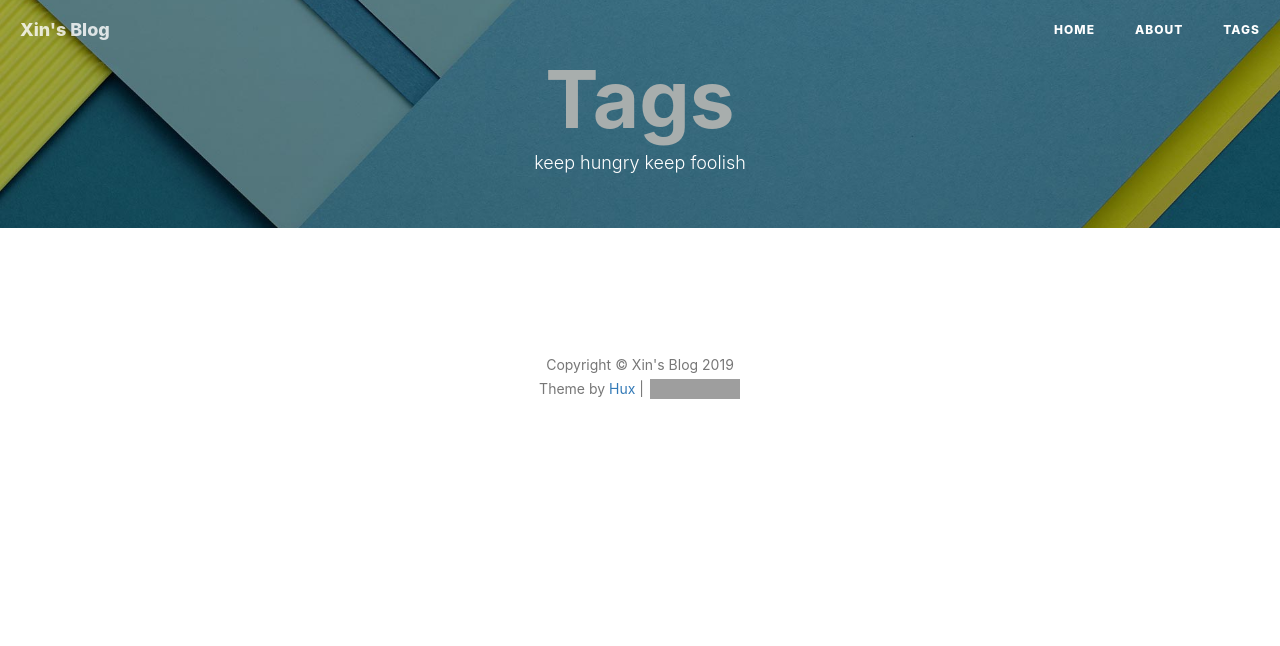
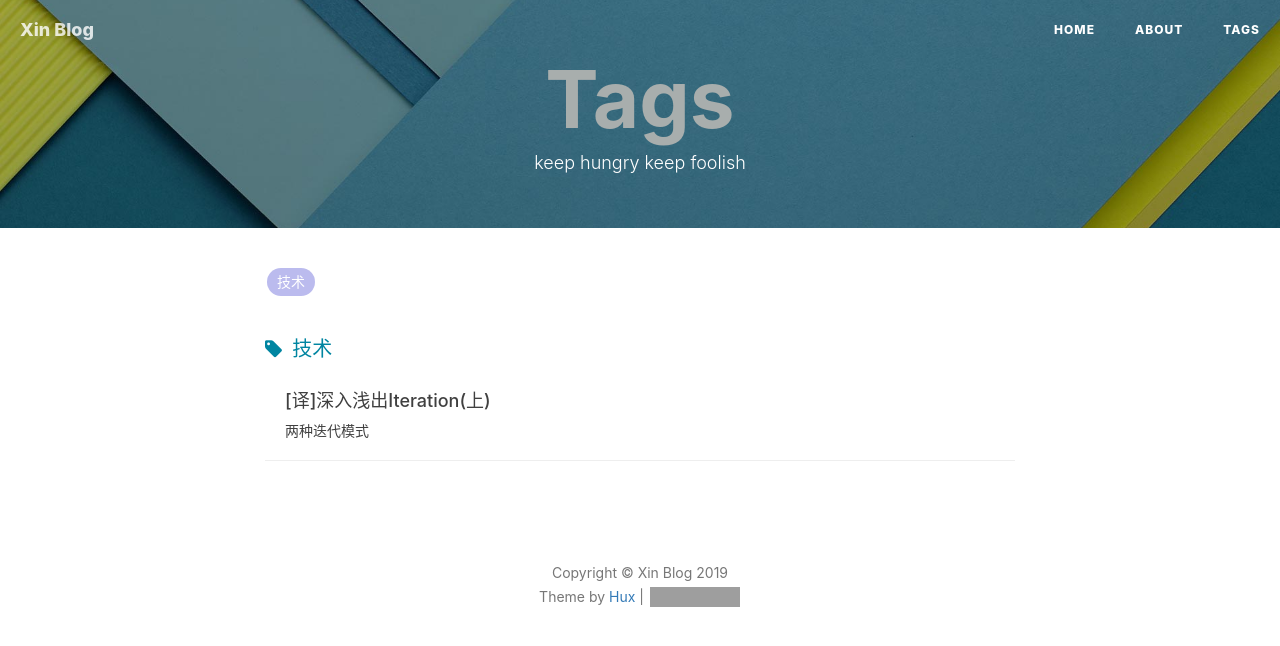
Before and after one commit to Aura-zx/Aura-zx.github.io, a Jekyll site: the page built from tags.html, in a window 1280 px wide. Shown: the top 646 px of the page. Built offline with Jekyll 4.4.1, drawn with Linux system fonts in a browser that asks for light colours; nearby versions of some CDN libraries; comment, search, counter and statistics services are not loaded; some of the changed lines change nothing that is shown; grey boxes are pictures that could not be loaded.

Commit message:
post: iteration inside and out part I

````diff
--- a/_config.yml
+++ b/_config.yml
@@ -1,6 +1,6 @@
 # Site settings
-title: Xin's Blog
-SEOTitle: 阿鑫的博客 | Xin's Blog
+title: Xin Blog
+SEOTitle: 阿鑫的博客 | Xin Blog
 header-img: img/tomb-raider.jpg
 email: kaomygod@gmail.com
 description: ""
@@ -52,7 +52,7 @@ kramdown:
 # Duoshuo settings
 duoshuo_username: huxblog
 # Share component is depend on Comment so we can NOT use share only.
-duoshuo_share: true                     # set to false if you want to use Comment without Sharing
+duoshuo_share: false                     # set to false if you want to use Comment without Sharing
 
 
 
--- /dev/null
+++ b/_posts/2019-11-14-iteration-inside-and-out-part-I.md
@@ -0,0 +1,440 @@
+---
+layout:     post
+title:      "[译]深入浅出Iteration(上)"
+subtitle:   "两种迭代模式"
+date:       2019-11-14
+author:     "Zhx"
+tags:
+    - 技术
+---
+
+# [译]深入浅出Iteration(上)
+
+> 原文：https://journal.stuffwithstuff.com/2013/01/13/iteration-inside-and-out/
+>
+> 作者：**Bob Nystrom**
+>
+> External Iterator VS Internal Iterator
+
+你知道迭代，知道 *循环* 的所有知识，认为这些都是编程语言中已经解决的问题。认真地说，下面的 *FORTRAN* 代码执行一个循环并且可以在50年前的计算机上执行：
+
+```fortran
+do i=1,10
+	print i
+end do
+```
+
+所以当我开始为我的小编程语言 [Magpie](http://magpie-lang.org/) 设计循环时，我发现这是一件做起来非常直接的事情：
+
+1. 看一堆其他的编程语言
+2. 看看最厉害的设计是什么
+3. 照着做
+
+当然，现在的第一个难题是，这不只是要循环一定次数，或者只是根据一系列数字进行循环。那是小孩都能做的事情，即使 C 语言都可以做。
+
+这关系到 *迭代* ：可以生成和使用任意序列的东西。它不只是“列表中的每一个元素”，它是“一个树的所有叶子节点”，或者“文件中的所有行”，或者“质数”。因此，这里有一个隐含的抽象层：你需要能够定义“迭代”对自己用途的含义。
+
+我的发现使我感到惊讶。事实证明，在其他语言里，存在两种完全独立不相关的迭代形式。 [Gafter and the Gang of Four](http://gafter.blogspot.com/2007/07/internal-versus-external-iterators.html) (同时也是一个杰出的乐队名) 把他们称为“内部(internal)”或“外部(external)”迭代器，听起来很花哨。
+
+每一种形式都只是在一些使用场景非常完美，另外的场景则令人生厌。他们就像阴阳，或者小孩和玩耍。
+
+### External iterators: OOPs, I did it again.
+
+硬币的第一面是 *外部* 迭代器。如果你使用 C++，Java，C#，Python，PHP 或者几乎任何 [single-dispatch](http://en.wikipedia.org/wiki/Dynamic_dispatch#Single_and_multiple_dispatch) 的面向对象的语言都有这样的迭代器。这些语言一般提供 `for` 或者 `foreach` 语句，就像这样：
+
+```dart
+var elements = [1, 2, 3, 4, 5];
+for (var i in elements) print(i);
+```
+
+（如果你好奇是什么语言，[Dart](http://www.dartlang.org/)）
+
+编译器看到的会有一点不一样。如果你有尼奥的能力，那么像上面的循环真实样子是：
+
+```dart
+var elements = [1, 2, 3, 4, 5];
+var __iterator = elements.iterator();
+while (__iterator.moveNext()) {
+  var i = __iterator.current;
+  print(i);
+}
+```
+
+`.iterator()`，`.moveNext()`，和 `.current` 这三个统称为*迭代协议*。如果你要定义你自己可以迭代的东西，你的类型需要支持这个协议。因为编译器对 `for` 语句会把它编译成这样(如果你喜欢 PL nerd 的术语也可以称为“[desugars](http://en.wikipedia.org/wiki/Syntactic_sugar)”)，支持这个协议可以让你的类型完美融合到循环中。
+
+在静态类型语言中，这个"协议"实际上是显式的接口：
+
+- Java: [`Iterable`](http://docs.oracle.com/javase/1.5.0/docs/api/java/lang/Iterable.html)
+- C#: [`IEnumerable`](http://msdn.microsoft.com/en-us/library/system.collections.ienumerable.aspx)
+- Dart: [`Iterable`](http://api.dartlang.org/docs/bleeding_edge/dart_core/Iterator.html)
+
+在动态类型语言中，它更加非正式，就像 Python 的 [iterator protocol](http://docs.python.org/2/library/stdtypes.html#iterator-types)。
+
+##### *Beautiful example 1: Finding an item*
+
+这是一个这种迭代器运行不错的例子。写一个函数当序列中有给定的项目时返回 `true` ，没有则返回 `false`。我将继续使用 Dart 因为我认为 Dart 语言能工作的很好并且大多数程序员都能理解：
+
+```dart
+find(Iterable haystack, needle) {
+  for (var item in haystack) {
+    if (item == needle) return true;
+  }
+
+  return false;
+}
+```
+
+十分简单。这段代码的一个关键点是*短路*：只要你发现了目标则停止循环。这不只是一个优化，在考虑某些序列(例如读取文件中的行)可能有副作用或可能有无限序列时也很关键。
+
+##### *Beautiful example 2: Interleaving two sequences*
+
+让我们做一些更复杂的事情，写一个函数，该函数接受两个序列并返回一个序列，这个序列的元素为每个序列的元素交替。例如[1, 2, 3]和['a', 'b', 'c']，结果为`1, 'a', 2, 'b', 3, 'c'`。
+
+```dart
+interleave(Iterable a, Iterable b) {
+  return new InterleaveIterable(a, b);
+}
+```
+
+这只是一个对象的委托，因为你需要一个类型去完成迭代器协议，这个类型：
+
+```dart
+class InterleaveIterable {
+  Iterable a;
+  Iterable b;
+  InterleaveIterable(this.a, this.b);
+
+  Iterator get iterator() {
+    return new InterleaveIterator(a.iterator(), b.iterator());
+  }
+}
+```
+
+好了，又是另一个委托。这是因为许多迭代器协议分割为“可以被迭代的类”与代表*当前*迭代状态的对象分开。前者不能通过迭代修改，而后者可以。现在让我完成真正的代码：
+
+```dart
+class InterleaveIterator {
+  Iterator a;
+  Iterator b;
+  InterleaveIterator(this.a, this.b);
+
+  bool moveNext() {
+    // Stop if we're done.
+    if (!a.moveNext()) return false;
+
+    // Swap them so we'll pull from the other one next time.
+    var temp = a;
+    a = b;
+    b = temp;
+    return true;
+  }
+
+  get current => a.current;
+}
+```
+
+这段代码虽然有一点冗长，但还是比较直接的。每一次调用 `moveNext()` ，它从一个迭代器中读取，然后交换迭代器，直到其中一个迭代器完成再停止，很时髦。
+
+##### *Kitten-punch example: Walking a tree*
+
+现在让我们看一个使用这种迭代器会很差的例子。这里有一个简单的二叉树的类：
+
+```dart
+class Tree {
+  Tree left;
+  String label;
+  Tree right;
+}
+```
+
+我们想 *中序* 遍历这个树，意味着我们会递归地打印出每一个左边节点，然后是中间节点，最后是右边节点。实现代码就像下面描述的那样简单：
+
+```dart
+printTree(Tree tree) {
+  if (tree.left != null) printTree(tree.left);
+  print(tree.label);
+  if (tree.left != null) printTree(tree.right);
+}
+```
+
+接着，我们发现需要在遍历过程中做一些事情。或许是将它转化为 JSON ，或者是记录节点的数量或其他事情。我们真正想要的是能够依次遍历节点，然后对每个项目执行我们想做的任何事情，所以上面的功能变成：
+
+```dart
+printTree(Tree tree) {
+  for (var node in tree) {
+    print(node.label);
+  }
+}
+```
+
+为了让上面的代码能工作，`Tree` 需要实现迭代协议。这看起来会像什么样，最好一次吞掉整个苦药：
+
+```dart
+class Tree implements Iterable<Tree> {
+  Tree left;
+  String label;
+  Tree right;
+  Tree(this.left, this.label, this.right);
+  Iterator get iterator => new TreeIterator(this);
+}
+
+class IterateState {
+  Tree tree;
+  int step = 0;
+  IteratorState(this.tree);
+}
+
+class TreeIterator implements Iterator<Tree> {
+  var stack = [];
+  TreeIterator(Tree tree) {
+    stack.add(new IteratorState(tree));
+  }
+
+  bool moveNext() {
+    var hasValue = false;
+    while (stack.length > 0 && !hasValue) {
+      var state = stack.last;
+      switch (state.step) {
+        case 0:
+          state.step = 1;
+          if (state.tree.left != null) {
+            stack.add(new IterateState(state.tree.left));
+          }
+          break;
+
+        case 1:
+          state.step = 2;
+          current = state.tree;
+          hasValue = true;
+          break;
+
+        case 2:
+          state.removeList();
+          if (state.tree.right != null) {
+            stack.add(new IterateState(state.tree.right));
+          }
+          break;
+      }
+    }
+
+    return hasValue;
+  }
+
+  Tree current;
+}
+```
+
+Sweet Mother of Turing (译:这就不翻译了，笑哭)，这里到底发生了什么，完全相同的行为是三行递归函数，现在是五十行怪物。
+
+一会儿我们将回过头来看这里到底出了什么问题，这里毫无疑问不是一种好的抽象中序遍历的方法。现在让我们换一下口味。
+
+### Internal iterators: Don't Call Me, I'll Call You
+
+现在，Ruby 使用者在笑，Smalltalk 使用者疯狂地挥舞着双手试图获取老师的注意，Lisp 使用者一如既往在后排自鸣得意地点头。或许他们知道一些你不知道的东西：
+
+这些语言(Smalltalk, Ruby, 和 Lisp)使用了*内部* 迭代器，进行迭代时，有两个代码块在起作用：
+
+1. 负责生成一系列值的代码
+2. 使用这些值并对它进行处理的代码
+
+在外部迭代器中，(1)是实现迭代器协议的类型，(2)是`for`循环的循环体，这种风格中，(2)决定何时调用(1)以获取下一个值，并且可以随时停止。
+
+内部迭代器则逆转了这样的责任。在内部迭代器中，生成值的代码决定什么时候去调用使用这些值的代码。举个例子，在 Ruby 中，你可以这样打印披头士乐队：
+
+```ruby
+beatles = ['George', 'John', 'Paul', 'Ringo']
+beatles.each {|beatle| puts beatle}
+```
+
+`Array` 的 `each` 方法就是迭代器。它的功能是遍历数组中的每一个元素。`{|beatle| puts beatle}` 是我们想要每一个元素要执行的代码。大括号定义了一个 Ruby 中的 *块* ：你可以传递的 first-class 代码块。
+
+所以这段代码就是将 `puts` 表达式打包放入对象并将它传给 `each` 方法。然后 `each` 方法遍历数组中的每一个元素并将元素传给代码块。
+
+##### *Beautiful example 1: Walking a tree*
+
+让我们瞧一瞧不优雅的外部迭代器例子在 Ruby 中是什么样的。首先，定义一个树：
+
+```ruby
+class Tree
+  attr_accessor :left, :label, :right
+
+  def initialize(left, label, right)
+    @left = left
+    @label = label
+    @right = right
+  end
+end
+```
+
+要使用内部迭代器风格来遍历这个树，我们希望它可以神奇地工作：
+
+```ruby
+tree.in_order {|node| puts node.label}
+```
+
+实现这样的迭代器在 Dart (或者 Java，C#)需要大概50行代码。这是 Ruby 的代码：
+
+```ruby
+class Tree
+  def in_order(&code)
+    @left.in_order &code if @left
+    code.call(self)
+    @right.in_order &code if @right
+  end
+end
+```
+
+这样就完成了，它看起来很像一开始的递归函数，因为它就是很像。唯一的差别是 Dart 函数式硬编码调用 `print()` ，这里使用了 *块* ，基本上是对每一个值调用了回调。事实上，我们可以在任意支持匿名函数的语言上实现相同的东西，这是 Dart 版本的：
+
+```dart
+inOrder(Tree tree, callback(Tree tree)) {
+  if (tree.left != null) inOrder(tree.left);
+  callback(tree);
+  if (tree.right != null) inOrder(tree.right);
+}
+```
+
+你(…[至此](http://openjdk.java.net/projects/lambda/))不能在 Java 中做到这样，但是在大多数 OOP 语言中你可以假冒内部迭代器的风格。它只是在这些语言中不常用。
+
+在这个遍历树的例子中，内部迭代肯定优于外部迭代器风格。让我们看看其他例子。
+
+##### *Beautiful example 2: Finding an item*
+
+好的，假设我们正在使用 Ruby，并且想编写一个方法，该方法在给定任何可迭代对象的情况下，查看它是否包含某些对象。所谓“任意可迭代对象”，是“具有 `each` ”方法的对象，这个方法是迭代的规范方法。就像这样：
+
+```ruby
+def container(haystack, needle)
+  haystack.each { |item| return true if item == needle }
+  false
+end
+```
+
+让我们把它写成 Dart：
+
+```dart
+contains(Iterable haystack, needle) {
+  haystack.forEach((item) {
+    if (item == needle) return true;
+  });
+  return false;
+}
+```
+
+仍然十分简洁！除了一个问题：它事实上不能工作。
+
+差别在哪？在两个例子中，都有这句代码：`return false`。它的意思是使`contains()`方法返回`true`。但是在 Dart 的例子中，`return` 语句包含在一个 lambda 表达式中，一个小的匿名函数：
+
+```dart
+(item) {
+	if (item == needle) return true;
+}
+```
+
+它起的作用就是让 *函数* 返回。当他结束时，它返回到 `forEach()` 里，然后继续处理下一个项目。在 Ruby 中，`return` 语句不能返回到包含它的 *块* 里，它返回到包含它的 *方法* 里。`return` 语句将沿着封闭的块，从所有封闭的块返回，直到遇见一个 *方法* ，然后让这个*方法* 返回。
+
+这种特性被称为“[non-local returns](http://yehudakatz.com/2010/02/07/the-building-blocks-of-ruby/)”。Smalltalk 和 Ruby 都有这种特性。如果你想使用内部迭代器并且希望他们能像我们做的这样尽早的终止，你真的需要 `non-local returns`。
+
+这是内部迭代器不是其他语言常用手段的主要原因。如果你的 `each` 和 `forEach` 函数不能提前返回，这确实是一个限制。
+
+##### *Kitten-punching example: Interleaving two sequences*
+
+另一个与外部迭代器配合良好的示例是将两个序列交替出输出在一起。代码有点冗长，但是效果很好，可以与任何一对序列一起使用。让我将风格转换为内部迭代器。这篇文章已经足够长了，所以这个留作练习，快去做完再回来。
+
+...
+
+这么快回来吗？怎么样了？浪费了你多少时间？
+
+是的，据我所知，除非你愿意使用一些重型武器(例如线程或者 `continuations` )，否则根本无法使用内部迭代器解决此问题。你在一条小溪的 *无* 桨船上。
+
+我认为，这是大多数主流语言都使用外部迭代器的重要原因。没错，遍历树的代码确实冗长，但至少是 *可用* 的。(这也可能是为什么有内部迭代器的语言也有`continuations`的原因。)
+
+### 问题出在哪?
+
+我们现在陷入了僵局。外部迭代器在某些方面表现良好，内部迭代器则在另外方面表现良好。为什么没有一个对所有情况都适用的解决方法？问题归结为一个原因：*调用栈(callstack)*。
+
+你可能不会这样考虑，*调用栈是一个数据结构*。每一个帧(例如你现在所在的方法)就像一个对象。局部变量就是这个对象中的字段。
+
+你可以免费获得另外一点额外的数据：当前执行指针。调用栈会跟踪你在方法中的位置。例如：
+
+```dart
+lameExample() {
+  print("I'm at the top");
+  doSomething();
+  print("I'm in the middle");
+  doSomething();
+  print("Dead last like a chump");
+}
+```
+
+我们认为这是理所当然的，但是每次 `doSometing()` 返回到 `lameExample()` 时，都会回到它离开的地方。这很方便，还记得我们是怎么递归地遍历树：
+
+```dart
+printTree(Tree tree) {
+  if (tree.left != null) printTree(tree.left);
+  print(tree.label);
+  if (tree.right != null) printTree(tree.right);
+}
+```
+
+在左子树上调用 `printTree()` 后，它会恢复到它离开的地方，打印标签，然后去下一个子树。进行递归后，你还是可以看出这个隐式的栈。调用栈本身(也因此得名)将跟踪我们正在遍历的父分支。
+
+当我们将函数转换为外部迭代器风格时，那50行样板代码只是在 [reifying](http://en.wikipedia.org/wiki/Reification_(computer_science)) 调用栈免费提供给我们的数据结构。`IterateState` 类正是每个调用帧存储的内容。其中 `tree` 字段是 `printTree` 函数的 `tree` 参数。`step` 字段是执行指针。`TreeIterator`中的 `stack` 就是调用栈。
+
+这里的经验是调用栈帧是一种非常简洁的状态存储方式。你必须手动将所有内容写下来，才能意识到它对你有多大的作用。如果有人问我你最喜欢的数据结构是什么，我的答案一直是：调用栈。
+
+### 谁控制调用栈？
+
+我们需要了解为什么每种迭代风格适用于处理不同问题，关键就是谁在控制调用栈。前面我说过迭代涉及两个代码块：生成迭代对象的代码和使用迭代对象的代码。在外部迭代器中，调用栈看起来像：
+
+```text
++------------+
+| moveNext() |
++------------+
+| loop body  |
++------------+
+  ...
+
+main()
+```
+
+包含循环的方法调用 `moveNext()` ，将它推入栈顶，它可以依次调用所需的任何内容，因此可以 *暂时* 在调用栈上进行控制。但是它必须返回，展开和丢弃所有状态，才能返回到循环体，然后生成下一个值。
+
+这就是为什么在遍历树的例子如此冗长。因为所有存储在调用帧内的状态都会被清除，在这里将 `iterateState` 构成的栈存储在了迭代对象中。这样下次调用 `moveNext()` 时，它仍然存在。
+
+在内部迭代中，调用栈看起来是这样：
+
+```text
++------------------------+
+| each									 |
++------------------------+
+| method containing loop |
++------------------------+
+  ...
+
+main()
+```
+
+现在迭代对象在栈顶。它可以建立所需要的任何堆栈内容，然后在方便时调用：
+
+```text
++------------------------+
+| block                  |
++------------------------+
+  stuff...
++------------------------+
+| each                   |
++------------------------+
+| method containing loop |
++------------------------+
+  ...
+
+  main()
+```
+
+*block* 代码可以返回到 `each` 中。所以迭代器可以返回任何调用栈需要的状态，一切都在掌握中。但是，正如你看到的，你需要 `non-local return` 特性来保证这一点。因为，当 *block* 想停止迭代，它需要一种方法从头到尾地通过 `stuff` 到 `each`，返回到 `method` 里。
+
+这就是问题所在。在栈顶位置的代码处于较弱的位置，因为它必须在每个生成的值之间一路返回到另一个。在某些用例中，生成值的代码需要这种能力(递归地遍历一棵树)，内部迭代器就工作的非常好。另一些用例中，消费值的代码需要这种能力(交织两组迭代器)，外部迭代器就胜出了。
+
+因为你只有一个调用栈，这是我们能做到的最好情况吗，还是？
+
+查看 [第二部分](https://journal.stuffwithstuff.com/2013/02/24/iteration-inside-and-out-part-2/) 来了解一些语言做了什么尝试来解决这个问题。
````
Also changed, not shown: 6 other files.
